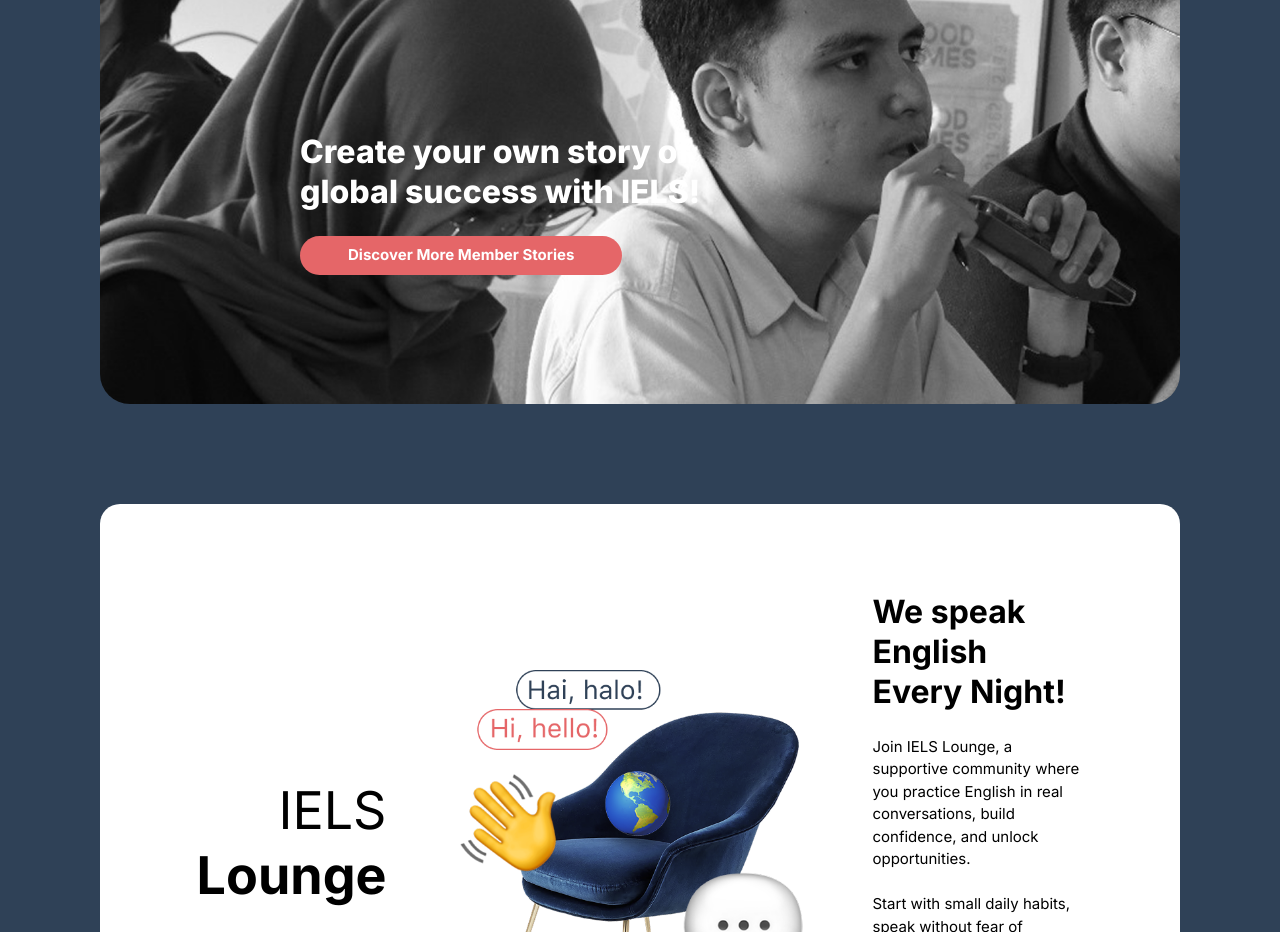
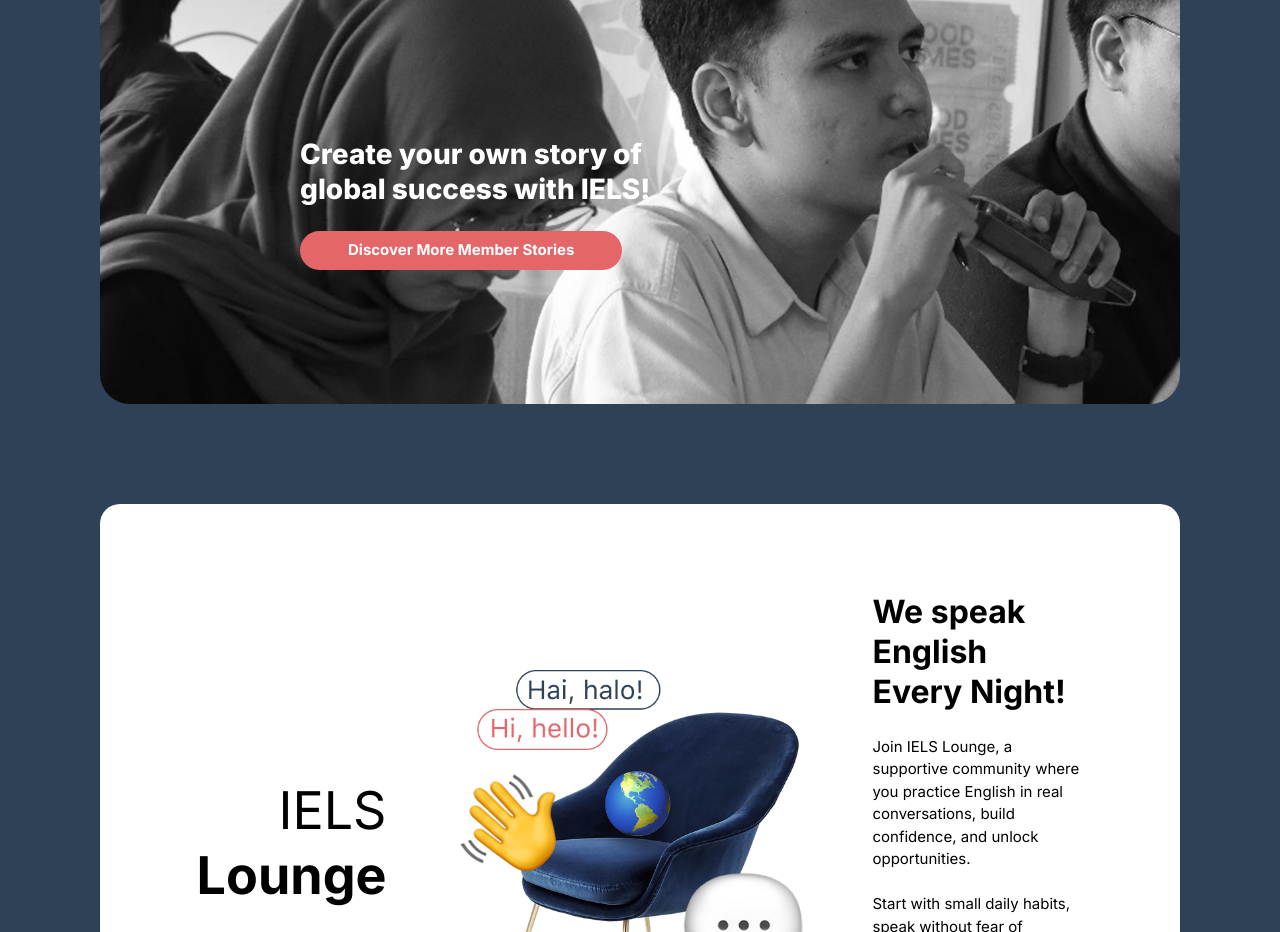
Before and after one commit to putubgs/ielsco, a Next.js app: page / in a window 1280 px wide. Shown: the part 1280-2212 px from the top of the page. Built offline with nearby package versions, Linux system fonts and the light colour scheme.

Commit message:
update page

```diff
--- a/src/app/page.tsx
+++ b/src/app/page.tsx
@@ -241,7 +241,7 @@
           </div>
           <div className="text-white flex flex-col gap-6 px-8 sm:px-16 lg:px-[200px] items-center lg:items-start justify-center pt-[50px] lg:pt-[100px] w-full mt-auto bg-[url(/images/contents/general/landing_page_2.png)] bg-cover bg-center h-[350px] lg:h-[500px] rounded-b-[30px] relative">
             <div className="absolute inset-0 bg-black opacity-40 lg:opacity-0 rounded-b-[30px]"></div>
-            <p className="text-[24px] sm:text-[28px] lg:text-[32px] font-extrabold leading-tight text-center lg:text-left relative z-10">
+            <p className="text-[21px] sm:text-[25px] lg:text-[28px] font-extrabold leading-tight text-center lg:text-left relative z-10">
               Create your own story of
               <br />
               global success with IELS!
```
